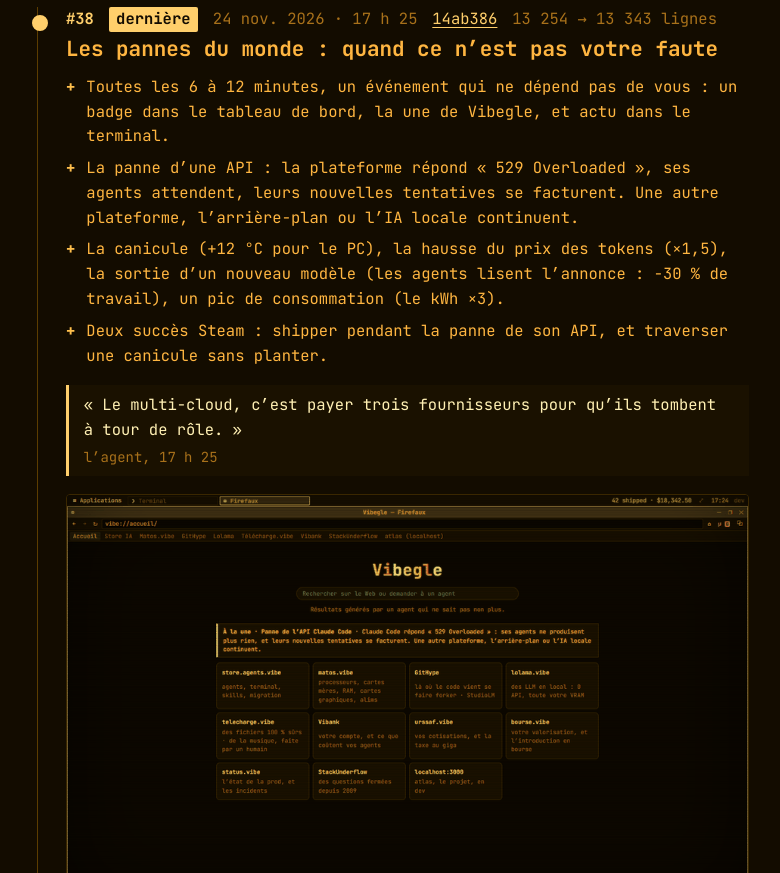
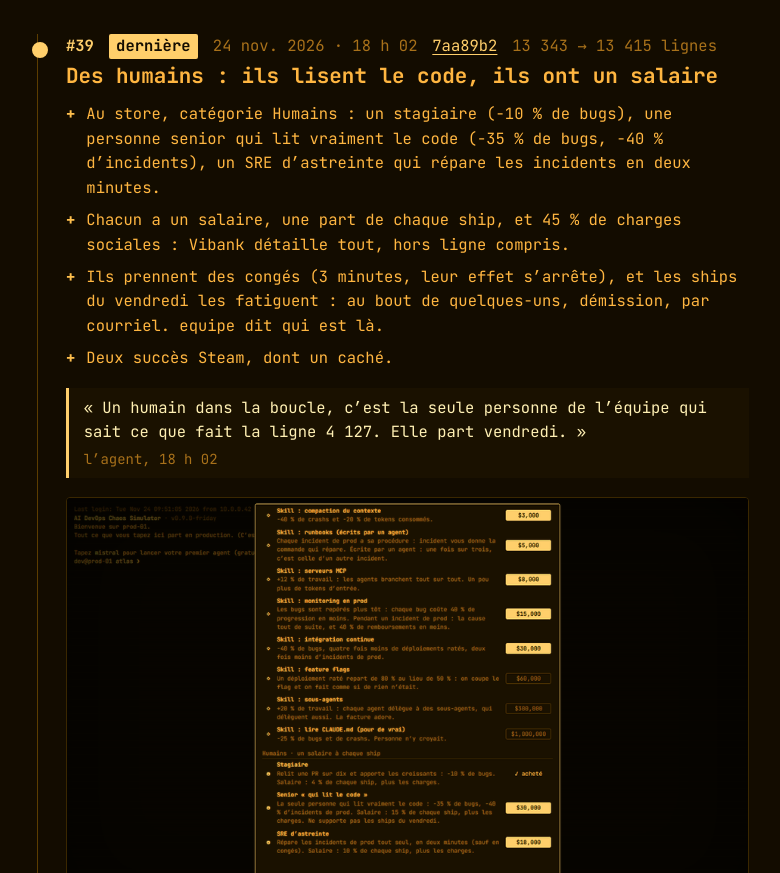
Before and after one commit to lucv78-coder/ai-devops-chaos-simulator, a plain HTML site: page nouveautes.html in a window 1280 px wide. Shown: the part 1927-2800 px from the top of the page, without its empty margins (247-1027 px from the left). Drawn offline with Linux system fonts and the light colour scheme.

Commit message:
docs: les nouveautés passent à 39, le README embauche
- Mise à jour n° 39 sur la page des nouveautés : les humains (store, equipe). Une
  capture : le store, rayon Humains.
- README : 73 succès, dont 19 cachés.
- Lignes du jeu : 13 343 → 13 415 (README, CONTRIBUTING, badge,
  bannière, schéma, chiffres). Lignes relues : 0.

Co-Authored-By: Claude Opus 5.5 <noreply@anthropic.com>
Claude-Session: https://claude.ai/code/session_01Ly259ZiaRJJ7AzLMxAi3nU

```diff
--- a/nouveautes.html
+++ b/nouveautes.html
@@ -136,9 +136,9 @@ footer p + p { margin-top: .5em; }
   </nav>
 
   <div class="stats" role="list" aria-label="En chiffres">
-    <div role="listitem"><b>38</b><span>mises à jour</span></div>
-    <div role="listitem"><b>53 h 58</b><span>du premier au dernier commit</span></div>
-    <div role="listitem"><b>6 492 → 13 343</b><span>lignes dans index.html</span></div>
+    <div role="listitem"><b>39</b><span>mises à jour</span></div>
+    <div role="listitem"><b>54 h 35</b><span>du premier au dernier commit</span></div>
+    <div role="listitem"><b>6 492 → 13 415</b><span>lignes dans index.html</span></div>
     <div role="listitem"><b>0</b><span>ligne relue (stable)</span></div>
   </div>
   <p class="legend"><b class="p">+</b> ajouté · <b class="t">~</b> modifié · <b class="m">−</b> retiré</p>
@@ -146,6 +146,7 @@ footer p + p { margin-top: .5em; }
   <nav class="toc" aria-labelledby="toc-t">
     <h2 id="toc-t">Sommaire</h2>
     <ol>
+      <li><span class="n">#39</span><time datetime="2026-11-24T18:02">18 h 02</time><a href="#humains">Des humains : ils lisent le code, ils ont un salaire</a></li>
       <li><span class="n">#38</span><time datetime="2026-11-24T17:25">17 h 25</time><a href="#pannes">Les pannes du monde : quand ce n’est pas votre faute</a></li>
       <li><span class="n">#37</span><time datetime="2026-11-24T16:49">16 h 49</time><a href="#pr">Relire les PR des agents : les lignes relues ne sont plus nulles</a></li>
       <li><span class="n">#36</span><time datetime="2026-11-24T16:11">16 h 11</time><a href="#defis">Les défis : une contrainte pour la startup suivante, et plus de stock-options</a></li>
@@ -187,8 +188,23 @@ footer p + p { margin-top: .5em; }
     </ol>
   </nav>
 
-  <article class="maj latest" id="pannes" aria-labelledby="t38">
-    <p class="meta"><span class="n">#38</span><span class="new">dernière</span><time datetime="2026-11-24T17:25">24 nov. 2026 · 17 h 25</time><a href="https://github.com/lucv78-coder/ai-devops-chaos-simulator/commit/14ab386">14ab386</a><span>13 254 → 13 343 lignes</span></p>
+  <article class="maj latest" id="humains" aria-labelledby="t39">
+    <p class="meta"><span class="n">#39</span><span class="new">dernière</span><time datetime="2026-11-24T18:02">24 nov. 2026 · 18 h 02</time><a href="https://github.com/lucv78-coder/ai-devops-chaos-simulator/commit/7aa89b2">7aa89b2</a><span>13 343 → 13 415 lignes</span></p>
+    <h2 id="t39"><a href="#humains">Des humains : ils lisent le code, ils ont un salaire</a></h2>
+    <ul>
+      <li>Au store, catégorie Humains : un stagiaire (−10 % de bugs), une personne senior qui lit vraiment le code (−35 % de bugs, −40 % d’incidents), un SRE d’astreinte qui répare les incidents en deux minutes.</li>
+      <li>Chacun a un salaire, une part de chaque ship, et 45 % de charges sociales : Vibank détaille tout, hors ligne compris.</li>
+      <li>Ils prennent des congés (3 minutes, leur effet s’arrête), et les ships du vendredi les fatiguent : au bout de quelques-uns, démission, par courriel. equipe dit qui est là.</li>
+      <li>Deux succès Steam, dont un caché.</li>
+    </ul>
+    <blockquote>« Un humain dans la boucle, c’est la seule personne de l’équipe qui sait ce que fait la ligne 4 127. Elle part vendredi. »<cite>l’agent, 18 h 02</cite></blockquote>
+    <div class="shots">
+      <figure><a href="assets/screen-humains.png" title="Voir en grand"><img src="assets/screen-humains.png" width="900" height="540" loading="lazy" alt="Le store des agents, catégorie Humains : le stagiaire (déjà là), la personne senior « qui lit le code » et le SRE d’astreinte, avec leur prix d’embauche et ce qu’ils changent."></a><figcaption>Les humains, au store.</figcaption></figure>
+    </div>
+  </article>
+
+  <article class="maj" id="pannes" aria-labelledby="t38">
+    <p class="meta"><span class="n">#38</span><time datetime="2026-11-24T17:25">24 nov. 2026 · 17 h 25</time><a href="https://github.com/lucv78-coder/ai-devops-chaos-simulator/commit/14ab386">14ab386</a><span>13 254 → 13 343 lignes</span></p>
     <h2 id="t38"><a href="#pannes">Les pannes du monde : quand ce n’est pas votre faute</a></h2>
     <ul>
       <li>Toutes les 6 à 12 minutes, un événement qui ne dépend pas de vous : un badge dans le tableau de bord, la une de Vibegle, et actu dans le terminal.</li>
```
Also changed, not shown: assets/architecture.svg, assets/badges/relues.svg, assets/banner.svg, assets/readme/stats.svg, 2 other files.
